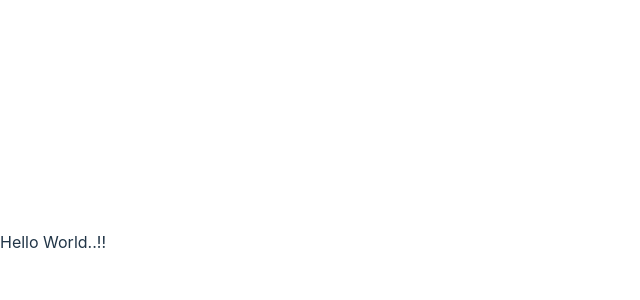
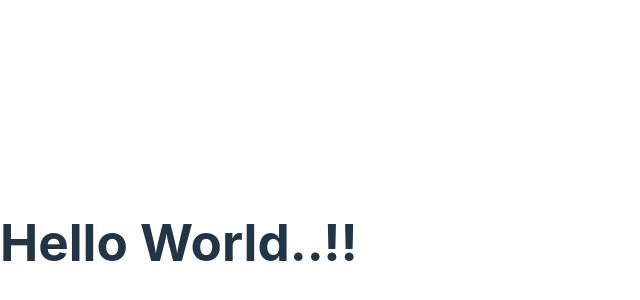
Before and after one commit to juniorencode/_playground, a React (Vite) app in the folder NodeMongoApolloGraphQL/client/: page / in a window 1280 px wide. Shown: the part 158-458 px from the top of the page, without its empty margins (0-640 px from the left). Built offline with nearby package versions, Linux system fonts and the light colour scheme.

Commit message:
feat(NodeMongoApolloGraphQL): setup apollo graphql in client

```diff
--- a/NodeMongoApolloGraphQL/client/src/App.jsx
+++ b/NodeMongoApolloGraphQL/client/src/App.jsx
@@ -1,5 +1,16 @@
+import { ApolloClient, InMemoryCache, ApolloProvider } from '@apollo/client';
+
+const client = new ApolloClient({
+  uri: 'http://localhost:4000/graphql',
+  cache: new InMemoryCache()
+});
+
 const App = () => {
-  return <div>Hello World..!!</div>;
+  return (
+    <ApolloProvider client={client}>
+      <h1>Hello World..!!</h1>
+    </ApolloProvider>
+  );
 };
 
 export default App;
```
